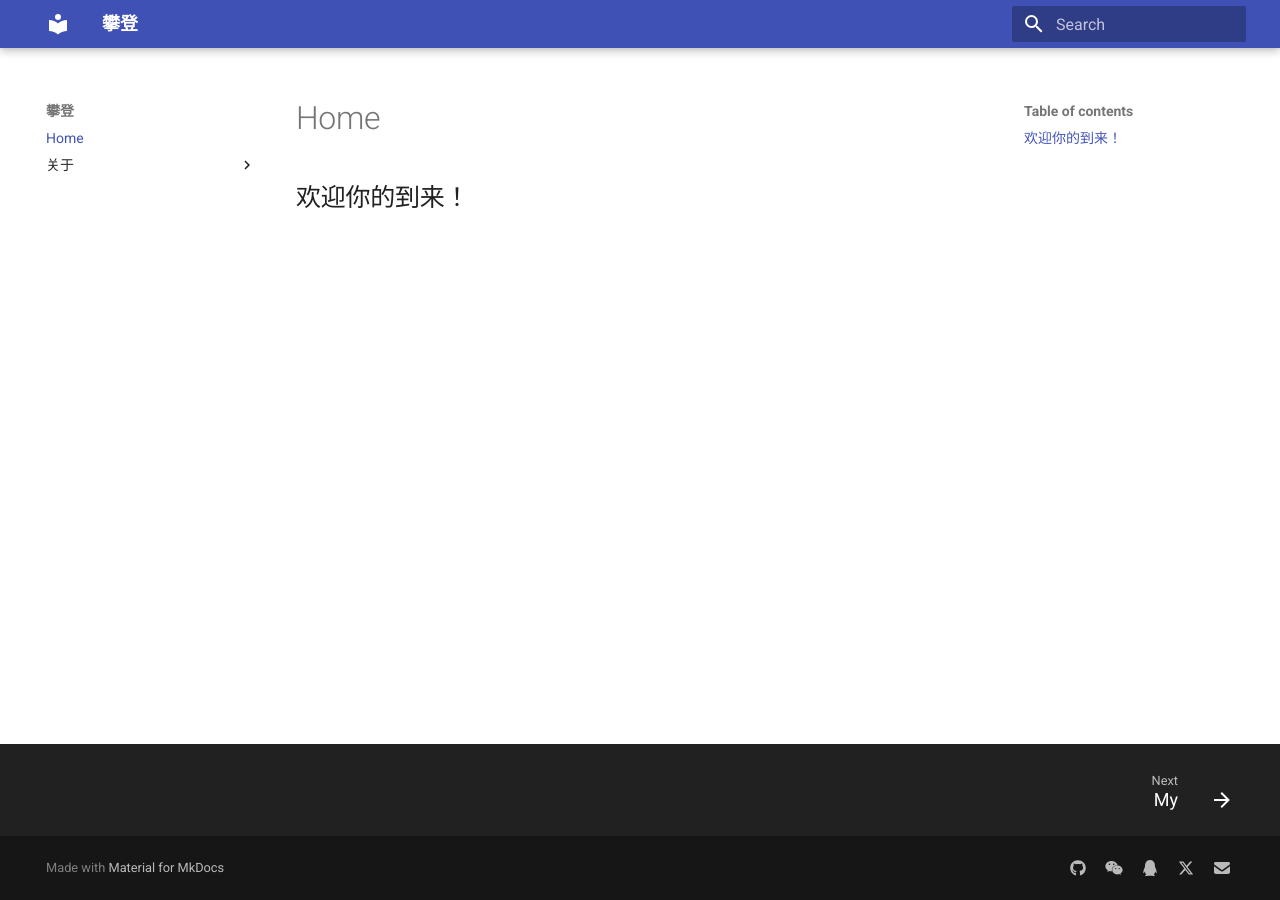
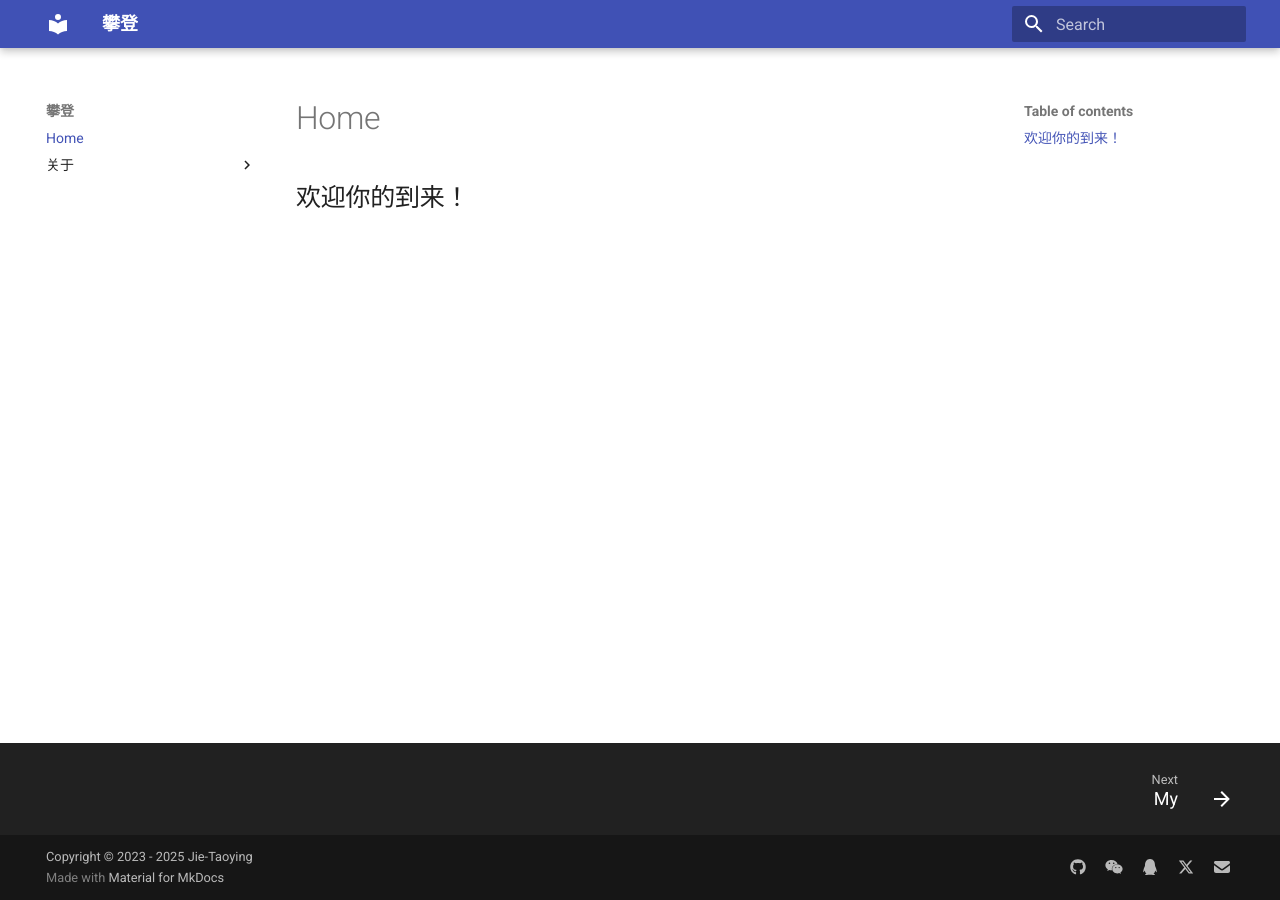
Before and after one commit to Jie-Taoying/Jie-Taoying.github.io, an MkDocs documentation site: the page built from docs/index.md, in a window 1280 px wide. Built offline with MkDocs 1.6.1 and Material for MkDocs 9.7.7, drawn with Linux system fonts in a browser that asks for light colours.

Commit message:
Update mkdocs.yml

```diff
--- a/mkdocs.yml
+++ b/mkdocs.yml
@@ -18,3 +18,5 @@ extra:
       link: https://twitter.com/你的Twitter用户名  # 替换为您的Twitter链接
     - icon: fontawesome/solid/envelope # 邮箱图标
       link: mailto:<2026125544@qq.com>
+
+copyright: Copyright &copy; 2023 - 2025 Jie-Taoying
```
